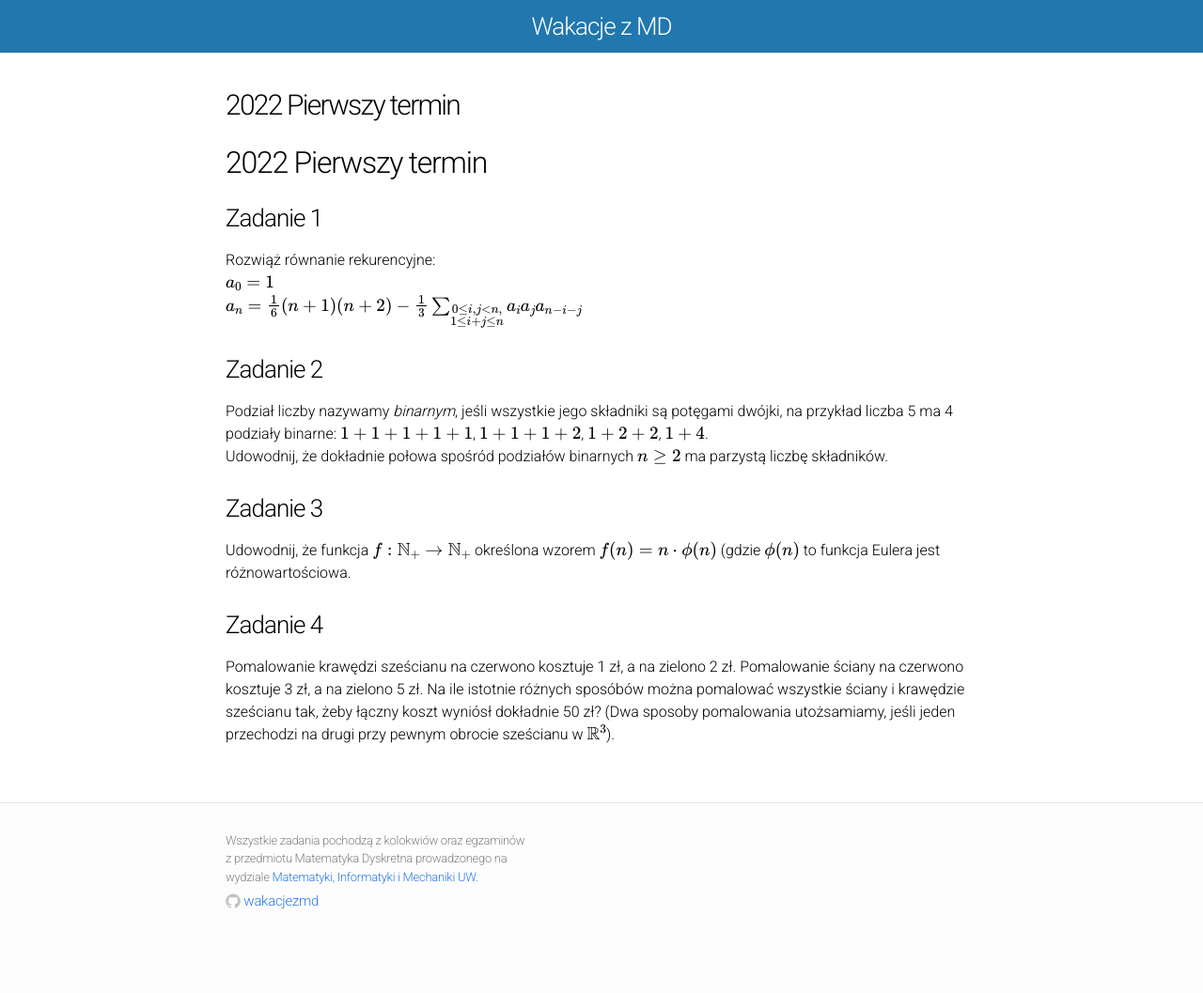
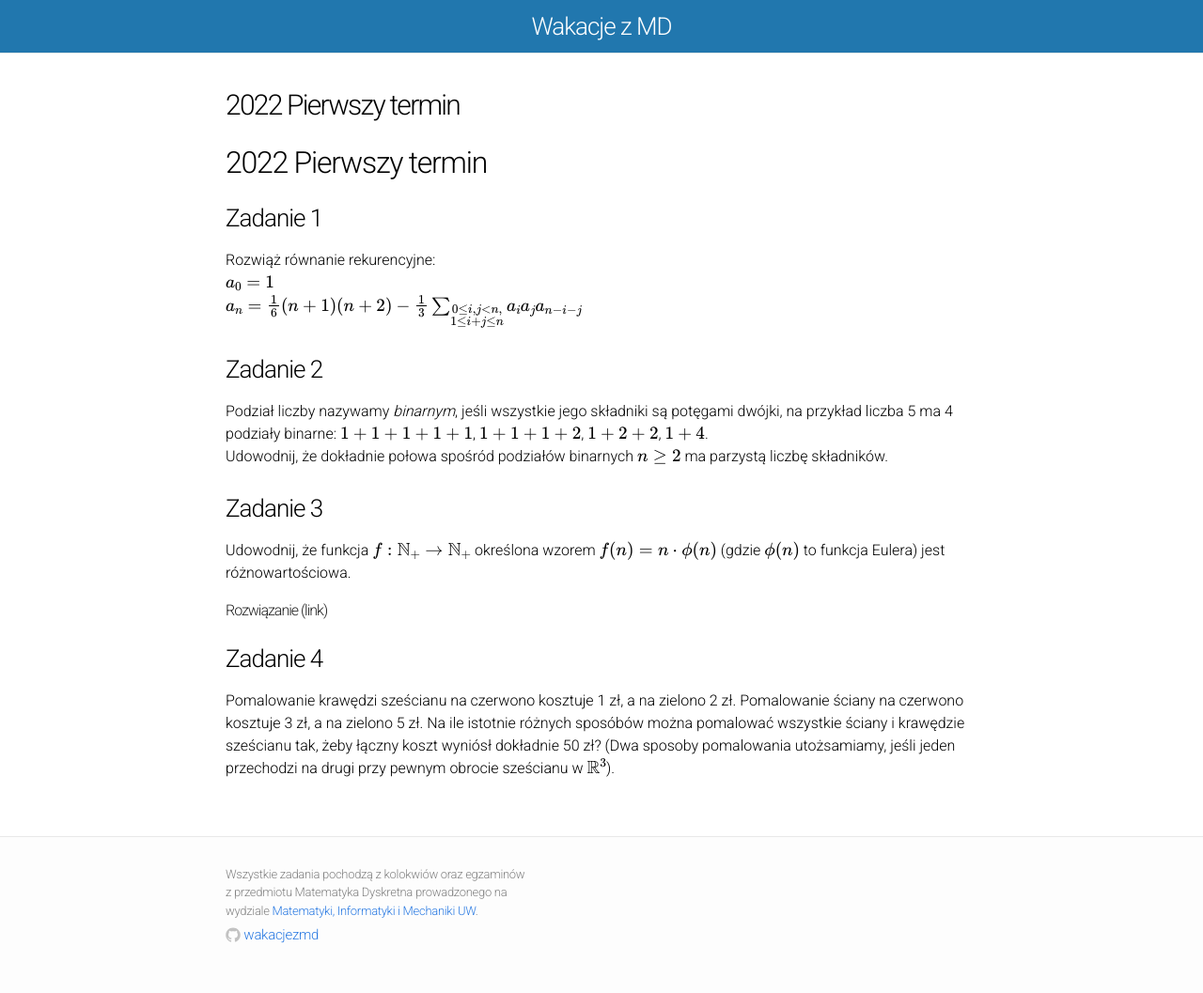
Before and after one commit to wakacjezmd/wakacjezmd.github.io, a Jekyll site: the page built from _solutions/2022/2022-egzamin-1.md, in a window 1280 px wide. Shown: the whole page at 94% size. Built offline with Jekyll 4.4.1, drawn with Linux system fonts in a browser that asks for light colours; nearby versions of some CDN libraries; formulas are drawn with MathJax 3; our own code applies the rules of GitHub Pages for plain Markdown files; before the commit the page ends 1021 px from its top, so only the background shows below that.

Commit message:
Add solution to task #3 of 2022 first term and fix typo

```diff
--- a/_solutions/2022/2022-egzamin-1.md
+++ b/_solutions/2022/2022-egzamin-1.md
@@ -41,8 +41,12 @@
 <div>
 
 Udowodnij, że funkcja \(f: \mathbb{N}_{+} \rightarrow \mathbb{N}_{+}\) określona wzorem \(f(n) = n \cdot \phi(n)\)
-(gdzie \(\phi(n)\) to funkcja Eulera jest różnowartościowa.
+(gdzie \(\phi(n)\) to funkcja Eulera) jest różnowartościowa.
 
+</div>
+
+<div>
+  <h4 class="collapsible"><a href="https://math.stackexchange.com/questions/539558">Rozwiązanie (link)</a></h4>
 </div>
 
 ### Zadanie 4
```
